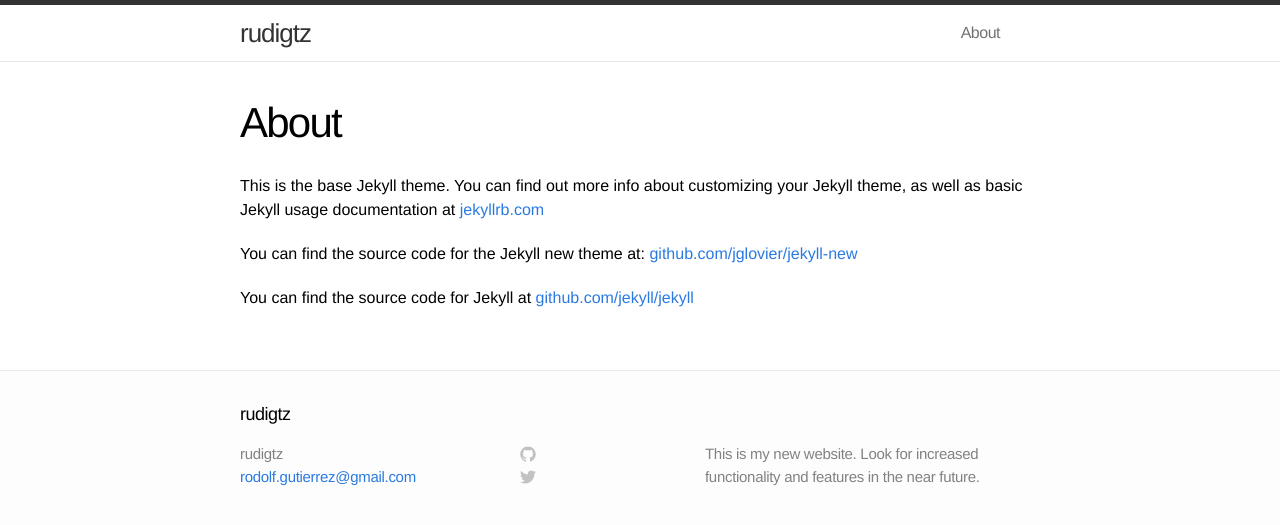
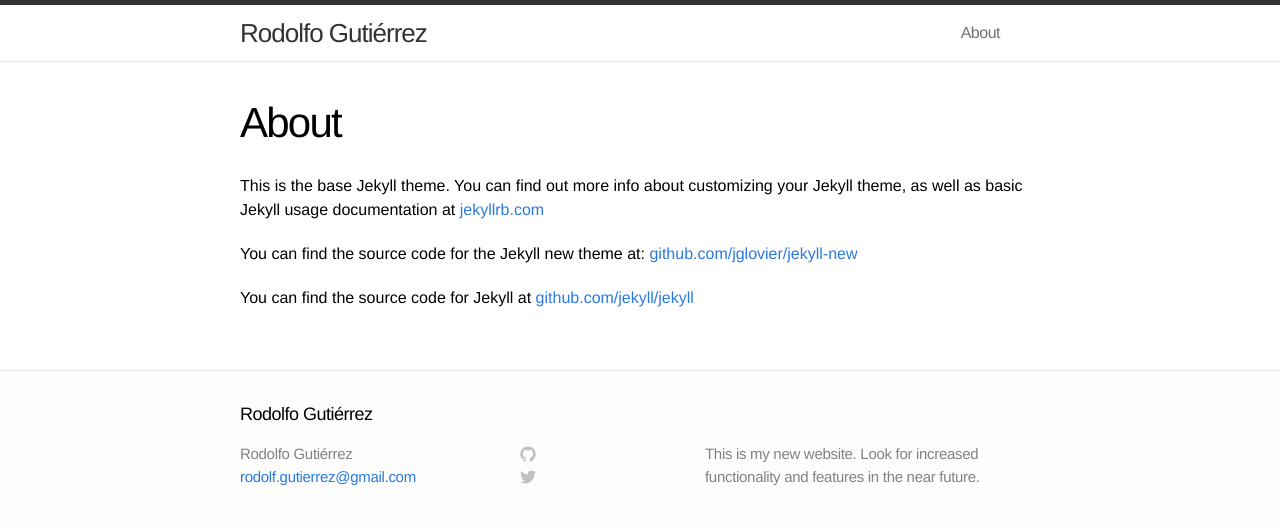
Before and after one commit to gutzrodolfo/arwedding.love, a Jekyll site: the page built from about.md, in a window 1280 px wide. Shown: the top 525 px of the page. Built offline with Jekyll 4.4.1, drawn with Linux system fonts in a browser that asks for light colours.

Commit message:
Updated config file

```diff
--- a/_config.yml
+++ b/_config.yml
@@ -1,5 +1,5 @@
 # Site settings
-title: rudigtz
+title: Rodolfo Gutiérrez
 email: rodolf.gutierrez@gmail.com
 description: "This is my new website. Look for increased functionality and features in the near future."
 baseurl: ""
```
